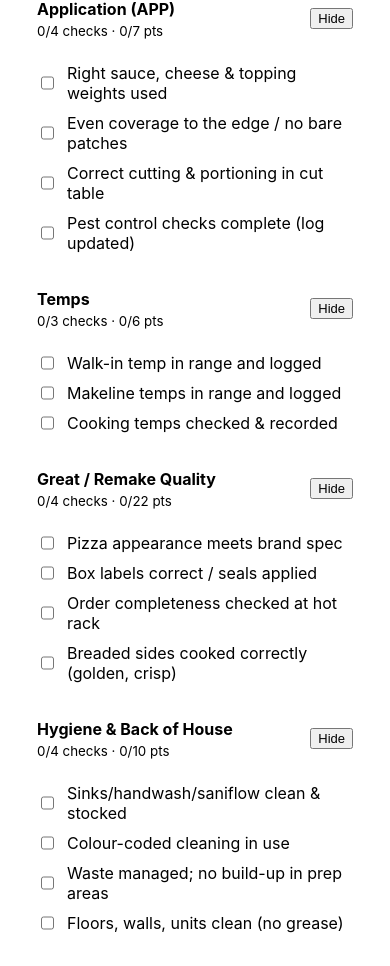
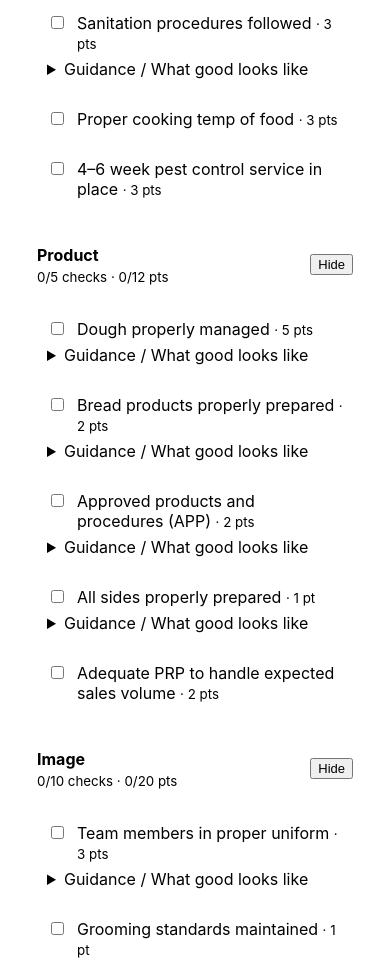
Before and after one commit to dmmh2025/mourne-oids-oer-walkthrough, a Next.js app: page /walkthrough in a window 390 px wide. Shown: the part 1006-1972 px from the top of the page. Built offline with nearby package versions, Linux system fonts and the light colour scheme.

Commit message:
Update page.tsx

```diff
--- a/app/walkthrough/page.tsx
+++ b/app/walkthrough/page.tsx
@@ -2,96 +2,286 @@
 
 import * as React from "react";
 import { useRouter } from "next/navigation";
-import { supabase } from "@/supabaseClient";
 
-/**
- * Sections and weights (sum to 75).
- * Score per section = (checked items / total items) * section.points (rounded).
+/** ========= Types ========= */
+type CheckItem = {
+  label: string;
+  weight: number;      // points for this check
+  done: boolean;
+  tips?: string[];     // expandable guidance
+};
+
+type Section = {
+  title: string;
+  points: number;      // section total (sum of item weights)
+  allOrNothing?: boolean; // if true, award points only if all checks done
+  items: CheckItem[];
+};
+
+/** ========= Sections from your OER doc (total = 75) =========
+ * Note: "Image" in your doc summed to 21; merged two 1-pt checks into one 1-pt check
+ * so Image = 20 and overall stays at 75.
  */
-type Item = { label: string; done: boolean };
-type Section = { title: string; points: number; items: Item[] };
-
 const SECTIONS: Section[] = [
+  /* ---------------- Food Safety (18) ---------------- */
   {
-    title: "Dough Management",
-    points: 11, // +1 moved from APP
+    title: "Food Safety",
+    points: 18,
     items: [
-      { label: "Correct dough rotation (FIFO), no out-of-date", done: false },
-      { label: "Dough balls correctly tempered / proofed", done: false },
-      { label: "Cold chain maintained (walk-in → line)", done: false },
-      { label: "Waste recorded / lids on totes / no contamination", done: false },
+      {
+        label: "Temps entered on time and within range",
+        weight: 3,
+        done: false,
+      },
+      {
+        label: "Products within shelf life – including ambient products, dips & drinks",
+        weight: 3,
+        done: false,
+      },
+      {
+        label: "Proper handwashing procedures – 20 seconds",
+        weight: 3,
+        done: false,
+      },
+      {
+        label: "Sanitation procedures followed",
+        weight: 3,
+        done: false,
+        tips: [
+          "Timer running",
+          "Sanitiser sink correct concentration",
+          "All bottle lids changed daily",
+          "Can opener clean, rust free with no signs of food debris",
+          "Sanitiser bottles filled and available",
+          "All touch points clean – bubblepopper, sauce bottles, shakers, keyboards",
+          "Sanitiser spray the only chemical in the kitchen area",
+          "All dishes clean",
+          "Mop bucket and sink clean",
+          "Bins clean and free from sauce stains",
         ],
       },
       {
-    title: "Application (APP)",
-    points: 7, // 8 originally, -1 to Dough
+        label: "Proper cooking temp of food",
+        weight: 3,
+        done: false,
+      },
+      {
+        label: "4–6 week pest control service in place",
+        weight: 3,
+        done: false,
+      },
+    ],
+  },
+
+  /* ---------------- Product (12) ---------------- */
+  {
+    title: "Product",
+    points: 12,
     items: [
-      { label: "Right sauce, cheese & topping weights used", done: false },
-      { label: "Even coverage to the edge / no bare patches", done: false },
-      { label: "Correct cutting & portioning in cut table", done: false },
-      { label: "Pest control checks complete (log updated)", done: false },
+      {
+        label: "Dough properly managed",
+        weight: 5,
+        done: false,
+        tips: [
+          "All sizes available at stretch table and in good condition",
+          "Dough plan created and followed",
+          "No blown dough",
+          "No aired dough",
+          "No dough past day 6",
         ],
       },
       {
-    title: "Temps",
-    points: 6, // increased to 6 incl. cooking temps
-    items: [
-      { label: "Walk-in temp in range and logged", done: false },
-      { label: "Makeline temps in range and logged", done: false },
-      { label: "Cooking temps checked & recorded", done: false },
+        label: "Bread products properly prepared",
+        weight: 2,
+        done: false,
+        tips: [
+          "GPB with garlic spread, sauce and cheese to crust",
+          "No dock in dippers",
+          "Dough balls not opening",
         ],
       },
       {
-    title: "Great / Remake Quality",
-    points: 22, // increased incl. breaded sides
-    items: [
-      { label: "Pizza appearance meets brand spec", done: false },
-      { label: "Box labels correct / seals applied", done: false },
-      { label: "Order completeness checked at hot rack", done: false },
-      { label: "Breaded sides cooked correctly (golden, crisp)", done: false },
+        label: "Approved products and procedures (APP)",
+        weight: 2,
+        done: false,
+        tips: [
+          "Makeline bins filled for max 2 hours trade",
+          "Allergen poster displayed, leaflets available",
+          "Back doors securely closed at all times",
+          "GF Kit complete – screens free of carbon",
+          "Toppings in black tubs in bottom row of makeline bin",
+          "PB procedures followed - PB cheese not over 1st tray",
+          "All products available including sides and soft drinks",
+          "Red and white dough scrapers available on makeline for doughballs",
         ],
       },
       {
-    title: "Hygiene & Back of House",
-    points: 10,
-    items: [
-      { label: "Sinks/handwash/saniflow clean & stocked", done: false },
-      { label: "Colour-coded cleaning in use", done: false },
-      { label: "Waste managed; no build-up in prep areas", done: false },
-      { label: "Floors, walls, units clean (no grease)", done: false },
+        label: "All sides properly prepared",
+        weight: 1,
+        done: false,
+        tips: [
+          "Fries prepped",
+          "2 pack and 4 pack cookies prepped and available",
+          "Double Chocolate cookies prepped and available",
+          "Flavoured wings prepped and available",
+          "All sides available in makeline cabinet",
         ],
       },
       {
-    title: "CSR / Front of House",
-    points: 8,
+        label: "Adequate PRP to handle expected sales volume",
+        weight: 2,
+        done: false,
+      },
+    ],
+  },
+
+  /* ---------------- Image (20) ---------------- */
+  {
+    title: "Image",
+    points: 20,
     items: [
-      { label: "Counter clean & clutter-free", done: false },
-      { label: "Screens, tablets & printers clean", done: false },
-      { label: "Customer area tidy (tables, bins, signage)", done: false },
+      {
+        label: "Team members in proper uniform",
+        weight: 3,
+        done: false,
+        tips: [
+          "Jet black trousers/jeans. No leggings, joggers or combats",
+          "Plain white/black undershirt with no branding or logos",
+          "No visible piercings of any kind. Plasters can not be used to cover",
+          "No jumpers/hoodies/jackets – Domino’s uniforms only",
         ],
       },
       {
-    title: "Routing & Delivery",
-    points: 6,
-    items: [
-      { label: "Hot rack organised; proper rotation", done: false },
-      { label: "Routes optimised; driver briefed", done: false },
-      { label: "Delivery bags clean & heated", done: false },
+        label: "Grooming standards maintained",
+        weight: 1,
+        done: false,
+        tips: [
+          "Clean shaven or neat beard",
+          "No visible piercings of any kind. Plasters can not be used to cover",
         ],
       },
       {
-    title: "Uniform & Brand Standards",
-    points: 5, // renamed + drivers vehicle check
+        label: "Store interior clean and in good repair",
+        weight: 3,
+        done: false,
+        tips: [
+          "All toilets must have lined bin with lid",
+          "All bins in customer view must have a lid and be clean",
+          "No sauce stains on walls",
+          "No build-up of cornmeal in corners of floor",
+          "Store generally clean and presentable",
+        ],
+      },
+      {
+        label: "Customer Area and view",
+        weight: 3,
+        done: false,
+        tips: [
+          "Customer area clean and welcoming",
+          "Tables and chairs clean",
+          "Floors clean",
+          "No cobwebs",
+          "No buildup of leaves/cornmeal in corners",
+          "Everything in customer view clean and tidy",
+          "No staff food/drink in customer view",
+        ],
+      },
+      {
+        label: "Outside",
+        weight: 2,
+        done: false,
+        tips: [
+          "No branded rubbish front or rear",
+          "Bins not overflowing",
+          "No build up of leaves/dirt in corners beside doors",
+          "No buildup of leaves/rubbish/weeds outside shop",
+          "Signage clean and free from cobwebs/stains",
+        ],
+      },
+      {
+        label: "Baking Equipment",
+        weight: 3,
+        done: false,
+        tips: [
+          "All screens and pans clean and free from food or carbon buildup",
+          "SC screens not bent or misshapen",
+          "Oven hood and filters clean",
+          "Oven chambers clean and not discolouring",
+          "Oven windows clean",
+          "Bubble popper clean",
+          "Top of oven not dusty",
+        ],
+      },
+      {
+        label: "Delivery bags",
+        weight: 2,
+        done: false,
+        tips: [
+          "Clean – inside and out with no build up of cornmeal",
+          "No sticker residue on bags",
+          "Patches not worn or logo damaged",
+          "No rips or tears",
+        ],
+      },
+      {
+        label: "Signage & Menu current, displayed correctly, clean and in good repair",
+        weight: 1,
+        done: false,
+      },
+      {
+        label: "Walk-in & Makeline clean and working",
+        weight: 1,
+        done: false,
+        tips: [
+          // merged the two 1-pt checks into one 1-pt check:
+          // Walk-in clean and working + Makeline clean and working
+          "Walk-in: Fan/floor/ceiling/walls & shelving clean (no mould/debris/rust)",
+          "Walk-in: Door seal good and handle clean — no food debris",
+          "Walk-in: No dating sticker lying on the floors; floors clean",
+          "Makeline: Cupboards/doors/handles/shelves/seals/lids clean & in good condition",
+          "Makeline: Catch trays/grills/seals in good condition — no splits/tears/missing rails",
+        ],
+      },
+      {
+        label: "Delivery vehicles represent positive brand image",
+        weight: 1,
+        done: false,
+      },
+    ],
+  },
+
+  /* ---------------- Safety & security (5) ---------------- */
+  {
+    title: "Safety & security",
+    points: 5,
     items: [
-      { label: "Team in clean uniform, hats, name badges", done: false },
-      { label: "Hand hygiene observed regularly", done: false },
-      { label: "Drivers’ vehicles clean & road-safe", done: false },
+      { label: "Drivers regularly making cash drops", weight: 1, done: false },
+      { label: "Caller ID working – security call backs being made", weight: 1, done: false },
+      { label: "Safe used and secure", weight: 1, done: false },
+      { label: "No more than £100 in front till", weight: 1, done: false },
+      { label: "Drivers wearing seatbelts and driving safely", weight: 1, done: false },
+    ],
+  },
+
+  /* ---------------- Product quality (20, all-or-nothing) ---------------- */
+  {
+    title: "Product quality",
+    points: 20,
+    allOrNothing: true, // must check all to get 20
+    items: [
+      { label: "RIM",       weight: 1, done: false },
+      { label: "RISE",      weight: 1, done: false },
+      { label: "SIZE",      weight: 1, done: false },
+      { label: "PORTION",   weight: 1, done: false },
+      { label: "PLACEMENT", weight: 1, done: false },
+      { label: "BAKE",      weight: 1, done: false },
+      { label: "Have you checked the bacon in the middle", weight: 1, done: false },
+      { label: "No sauce and cheese on crust", weight: 1, done: false },
     ],
   },
 ];
 
-// ----- Service Scoring (25 points total) -----
-
+/* ======== Service scoring (25) ======== */
 function pointsForADT(mins: number) {
   if (mins < 25) return 15;
   if (mins <= 26) return 10;
@@ -100,14 +290,12 @@ function pointsForADT(mins: number) {
   if (mins <= 30) return 4;
   return 0;
 }
-
 function pointsForSBR(pct: number) {
   if (pct >= 75) return 5;
   if (pct >= 70) return 4;
   if (pct >= 50) return 3;
   return 0;
 }
-
 function pointsForExtremes(perThousand: number) {
   if (perThousand <= 15) return 5;
   if (perThousand <= 20) return 4;
@@ -116,7 +304,7 @@ function pointsForExtremes(perThousand: number) {
   return 0;
 }
 
-// ----- Stars (based on total %) -----
+/* ======== Stars (by total %) ======== */
 function starsForPercent(p: number) {
   if (p >= 90) return 5;
   if (p >= 80) return 4;
@@ -126,11 +314,9 @@ function starsForPercent(p: number) {
   return 0;
 }
 
-// Utility
-function clampNum(n: number) {
-  return Number.isFinite(n) ? n : 0;
-}
+const clamp = (n: number) => (Number.isFinite(n) ? n : 0);
 
+/** ========= Component ========= */
 export default function WalkthroughPage() {
   const router = useRouter();
 
@@ -138,65 +324,60 @@ export default function WalkthroughPage() {
   const [store, setStore] = React.useState<"Downpatrick" | "Kilkeel" | "Newcastle" | "">("");
   const [name, setName] = React.useState("");
 
-  // Service inputs (strings for inputs -> numbers for calc)
+  // Service inputs
   const [adt, setAdt] = React.useState("");
   const [sbr, setSbr] = React.useState("");
   const [extremes, setExtremes] = React.useState("");
 
-  // Sections state
+  // Sections state (deep copy)
   const [sections, setSections] = React.useState<Section[]>(
-    SECTIONS.map((s) => ({ ...s, items: s.items.map((i) => ({ ...i })) }))
+    SECTIONS.map((s) => ({
+      ...s,
+      items: s.items.map((i) => ({ ...i })),
+    }))
   );
 
-  // Collapse control (all open initially)
+  // Collapsible
   const [open, setOpen] = React.useState<boolean[]>(SECTIONS.map(() => true));
-  function toggleSection(idx: number) {
-    setOpen((prev) => {
-      const next = [...prev];
-      next[idx] = !next[idx];
-      return next;
-    });
+  const toggleSection = (idx: number) =>
+    setOpen((prev) => prev.map((o, i) => (i === idx ? !o : o)));
+  const setAll = (val: boolean) => setOpen(SECTIONS.map(() => val));
+
+  // Compute section totals with per-item weights; Product quality all-or-nothing
+  const sectionTotals = React.useMemo(() => {
+    return sections.map((s) => {
+      const totalPts = s.points;
+      if (s.allOrNothing) {
+        const allDone = s.items.every((i) => i.done);
+        return allDone ? totalPts : 0;
       }
-  function setAll(val: boolean) {
-    setOpen(SECTIONS.map(() => val));
-  }
-
-  // Derived: section scores (proportional) and totals
-  const sectionScores = React.useMemo(() => {
-    return sections.map((s) => {
-      const total = s.items.length || 0;
-      const done = s.items.filter((i) => i.done).length;
-      const pct = total ? done / total : 0;
-      return Math.round(pct * s.points);
+      // sum checked item weights
+      const got = s.items.filter((i) => i.done).reduce((a, b) => a + b.weight, 0);
+      // clamp to section max just in case
+      return Math.min(got, totalPts);
     });
   }, [sections]);
 
-  const sectionTotal = sectionScores.reduce((a, b) => a + b, 0); // /75
-  const adtNum = clampNum(parseFloat(adt));
-  const sbrNum = clampNum(parseFloat(sbr));
-  const extremesNum = clampNum(parseFloat(extremes));
+  const section_total = sectionTotals.reduce((a, b) => a + b, 0); // /75
+
+  // Service calculated points
+  const adtNum = clamp(parseFloat(adt));
+  const sbrNum = clamp(parseFloat(sbr));
+  const extNum = clamp(parseFloat(extremes));
   const serviceADT = pointsForADT(adtNum);
   const serviceSBR = pointsForSBR(sbrNum);
-  const serviceExt = pointsForExtremes(extremesNum);
-  const serviceTotal = serviceADT + serviceSBR + serviceExt; // /25
+  const serviceExt = pointsForExtremes(extNum);
+  const service_total = serviceADT + serviceSBR + serviceExt; // /25
 
-  const predicted = sectionTotal + serviceTotal; // /100
+  const predicted = section_total + service_total; // /100
   const stars = starsForPercent(predicted);
 
   async function onSubmit(e: React.FormEvent) {
     e.preventDefault();
+    if (!store) return alert("Please select a store.");
+    if (!name.trim()) return alert("Please enter your name.");
 
-    if (!store) {
-      alert("Please select a store.");
-      return;
-    }
-    if (!name.trim()) {
-      alert("Please enter your name.");
-      return;
-    }
-
-    try {
-      // Save to API (and Supabase) then redirect to success
+    // Submit to API and redirect
     const res = await fetch("/api/submit", {
       method: "POST",
       headers: { "Content-Type": "application/json" },
@@ -205,29 +386,26 @@ export default function WalkthroughPage() {
         name,
         adt: adtNum,
         sbr: sbrNum,
-          extremes: extremesNum,
-          sections, // full detail with items + done flags
-          section_total: sectionTotal,
-          service_total: serviceTotal,
-          predicted,
+        extremes: extNum,
+        sections,            // full detail
+        section_total,       // /75
+        service_total,       // /25
+        predicted,           // /100
       }),
     });
 
     if (!res.ok) {
-        const msg = await res.text();
-        alert(`Submit failed: ${msg}`);
+      const txt = await res.text();
+      alert(`Submit failed: ${txt}`);
       return;
     }
 
-      // Success → go to success page (shows banner + grade)
+    // Success → success page
     router.push(
       `/success?store=${encodeURIComponent(store)}&name=${encodeURIComponent(
         name
       )}&predicted=${predicted}&stars=${stars}`
     );
-    } catch (err: any) {
-      alert(`Submit failed: ${err?.message || "network error"}`);
-    }
   }
 
   return (
@@ -250,18 +428,14 @@ export default function WalkthroughPage() {
         />
       </div>
 
-      {/* Content */}
       <section className="container" style={{ display: "grid", gap: 16 }}>
         <h1 style={{ fontSize: 22, marginTop: 8 }}>Daily OER Walkthrough</h1>
 
+        <form onSubmit={onSubmit} style={{ display: "grid", gap: 16 }}>
           {/* Details */}
-        <form onSubmit={onSubmit} style={{ display: "grid", gap: 16 }}>
           <div className="card" style={{ display: "grid", gap: 8 }}>
             <label style={{ fontWeight: 600 }}>Store</label>
-            <select
-              value={store}
-              onChange={(e) => setStore(e.target.value as any)}
-            >
+            <select value={store} onChange={(e) => setStore(e.target.value as any)}>
               <option value="">Select a store...</option>
               <option value="Downpatrick">Downpatrick</option>
               <option value="Kilkeel">Kilkeel</option>
@@ -277,7 +451,7 @@ export default function WalkthroughPage() {
             />
           </div>
 
-          {/* Service inputs */}
+          {/* Service snapshot */}
           <div className="card" style={{ display: "grid", gap: 12 }}>
             <strong>Service Snapshot</strong>
 
@@ -292,9 +466,7 @@ export default function WalkthroughPage() {
                 value={adt}
                 onChange={(e) => setAdt(e.target.value)}
               />
-              <small style={{ color: "var(--muted)" }}>
-                Points: {serviceADT} / 15
-              </small>
+              <small style={{ color: "var(--muted)" }}>Points: {serviceADT} / 15</small>
             </div>
 
             <div style={{ display: "grid", gap: 6 }}>
@@ -308,9 +480,7 @@ export default function WalkthroughPage() {
                 value={sbr}
                 onChange={(e) => setSbr(e.target.value)}
               />
-              <small style={{ color: "var(--muted)" }}>
-                Points: {serviceSBR} / 5
-              </small>
+              <small style={{ color: "var(--muted)" }}>Points: {serviceSBR} / 5</small>
             </div>
 
             <div style={{ display: "grid", gap: 6 }}>
@@ -324,13 +494,11 @@ export default function WalkthroughPage() {
                 value={extremes}
                 onChange={(e) => setExtremes(e.target.value)}
               />
-              <small style={{ color: "var(--muted)" }}>
-                Points: {serviceExt} / 5
-              </small>
+              <small style={{ color: "var(--muted)" }}>Points: {serviceExt} / 5</small>
             </div>
 
             <div className="badge" style={{ marginTop: 4 }}>
-              Service total: <b style={{ marginLeft: 6 }}>{serviceTotal} / 25</b>
+              Service total: <b style={{ marginLeft: 6 }}>{service_total} / 25</b>
             </div>
           </div>
 
@@ -340,12 +508,15 @@ export default function WalkthroughPage() {
             <button type="button" onClick={() => setAll(false)}>Collapse all</button>
           </div>
 
-          {/* Sections: collapsible, vertical checks */}
+          {/* Sections with vertical checks + expandable guidance */}
           <div style={{ display: "grid", gap: 12 }}>
             {sections.map((sec, si) => {
-              const totalItems = sec.items.length;
-              const doneItems = sec.items.filter((i) => i.done).length;
-              const score = sectionScores[si];
+              const doneItems = sec.items.filter((i) => i.done);
+              const earned = sec.allOrNothing
+                ? doneItems.length === sec.items.length && sec.items.length > 0
+                  ? sec.points
+                  : 0
+                : doneItems.reduce((a, b) => a + b.weight, 0);
 
               return (
                 <div key={sec.title} className="card" style={{ padding: 0 }}>
@@ -358,7 +529,8 @@ export default function WalkthroughPage() {
                       padding: 12,
                       borderBottom: "1px solid var(--softline)",
                       background:
-                        doneItems === totalItems && totalItems > 0
+                        (!sec.allOrNothing && earned >= sec.points) ||
+                        (sec.allOrNothing && earned === sec.points)
                           ? "rgba(0,128,0,.05)"
                           : "#fff",
                     }}
@@ -366,18 +538,21 @@ export default function WalkthroughPage() {
                     <div style={{ display: "grid", gap: 4 }}>
                       <strong>{sec.title}</strong>
                       <small style={{ color: "var(--muted)" }}>
-                        {doneItems}/{totalItems} checks · {score}/{sec.points} pts
+                        {doneItems.length}/{sec.items.length} checks · {earned}/{sec.points} pts
+                        {sec.allOrNothing ? " (all-or-nothing)" : ""}
                       </small>
                     </div>
                     <button type="button" onClick={() => toggleSection(si)} style={{ fontSize: 13 }}>
-                      {open[si] ? "Hide" : "Show"}
+                      {/* accessible label */}
+                      <span aria-hidden>{open[si] ? "Hide" : "Show"}</span>
                     </button>
                   </div>
 
                   {open[si] && (
                     <div style={{ padding: 12, display: "grid", gap: 10 }}>
                       {sec.items.map((it, ii) => (
-                        <label key={ii} style={{ display: "flex", gap: 10 }}>
+                        <div key={ii} className="card" style={{ padding: 10 }}>
+                          <label style={{ display: "flex", gap: 10, alignItems: "flex-start" }}>
                             <input
                               type="checkbox"
                               checked={it.done}
@@ -394,8 +569,25 @@ export default function WalkthroughPage() {
                                 })
                               }
                             />
-                          <span>{it.label}</span>
+                            <span>
+                              {it.label}{" "}
+                              <small style={{ color: "var(--muted)" }}>· {it.weight} pt{it.weight !== 1 ? "s" : ""}</small>
+                            </span>
                           </label>
+
+                          {it.tips && it.tips.length > 0 && (
+                            <details style={{ marginTop: 6 }}>
+                              <summary>Guidance / What good looks like</summary>
+                              <ul style={{ margin: "8px 0 0 18px", display: "grid", gap: 4 }}>
+                                {it.tips.map((t, i) => (
+                                  <li key={i} style={{ fontSize: 14, color: "var(--muted)" }}>
+                                    {t}
+                                  </li>
+                                ))}
+                              </ul>
+                            </details>
+                          )}
+                        </div>
                       ))}
                     </div>
                   )}
@@ -406,14 +598,10 @@ export default function WalkthroughPage() {
 
           {/* Live totals + star grade */}
           <div className="card" style={{ display: "grid", gap: 8 }}>
-            <div>
-              <b>Walkthrough total:</b> {sectionTotal}/75
-            </div>
-            <div>
-              <b>Service total:</b> {serviceTotal}/25
-            </div>
+            <div><b>Walkthrough total:</b> {section_total}/75</div>
+            <div><b>Service total:</b> {service_total}/25</div>
             <div style={{ fontSize: 18 }}>
-              <b>Predicted OER:</b> {predicted}/100 &nbsp;·&nbsp;{" "}
+              <b>Predicted OER:</b> {predicted}/100 &nbsp;·&nbsp;
               {"★".repeat(stars)}
               {"☆".repeat(5 - stars)}
             </div>
```
Lines whose indentation alone changed are shown as unchanged.
